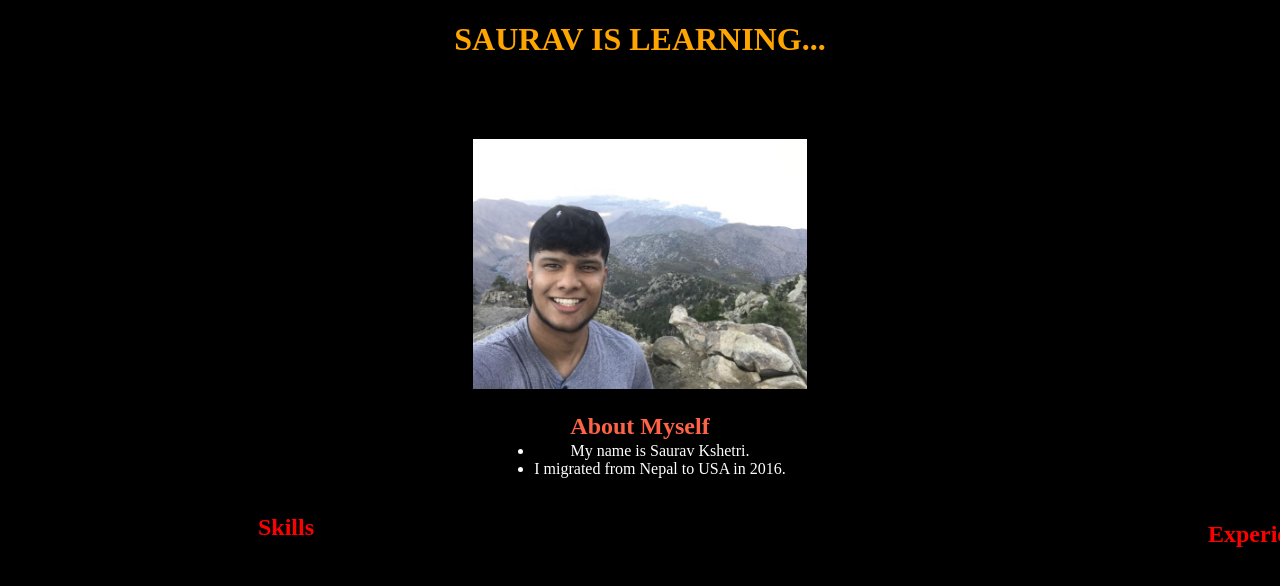
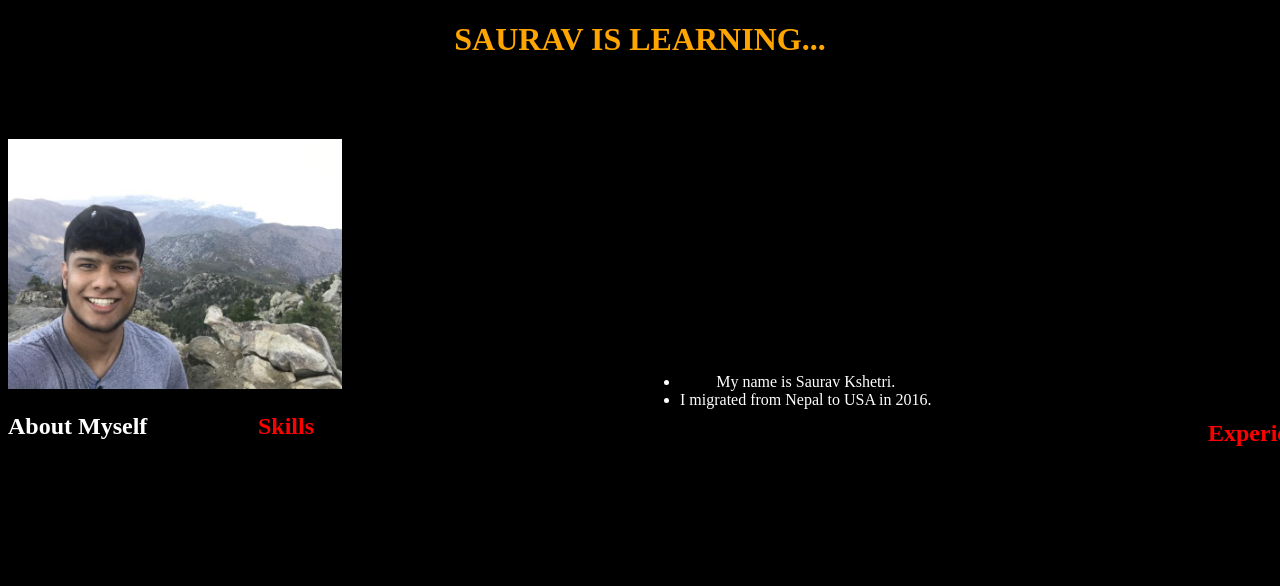
Before and after one commit to Sauravmeche/Sauravmeche.github.io, a plain HTML site: page index.html in a window 1280 px wide. Shown: the top 586 px of the page. Drawn offline with Linux system fonts and the light colour scheme.

Commit message:
sdf
sdfsdf

```diff
--- a/index.html
+++ b/index.html
@@ -18,7 +18,7 @@
             </h2>
 
 
-           <center> <img class="picme" src="./SauravThakullaKshetri_foto.jpg" alt = "my picture"/></center>
+           <left><img class="picme" src="./SauravThakullaKshetri_foto.jpg" alt = "my picture"/></left>
 
 
         <h2 id = "aboutmyself">
--- a/styleForWebsite.css
+++ b/styleForWebsite.css
@@ -37,12 +37,18 @@ html{
 
 #aboutmyself{
     text-align: center;
-    color:tomato;
+    color:white;
+    position: fixed;
+    bottom: 500;
+    right:500;
 }
 ul{
     margin-top: -20px;
     color : white;
     display: inline-block;
+    position: fixed;
+    bottom:100;
+    right:100;
 }
 
 .skillsexperience{
```
